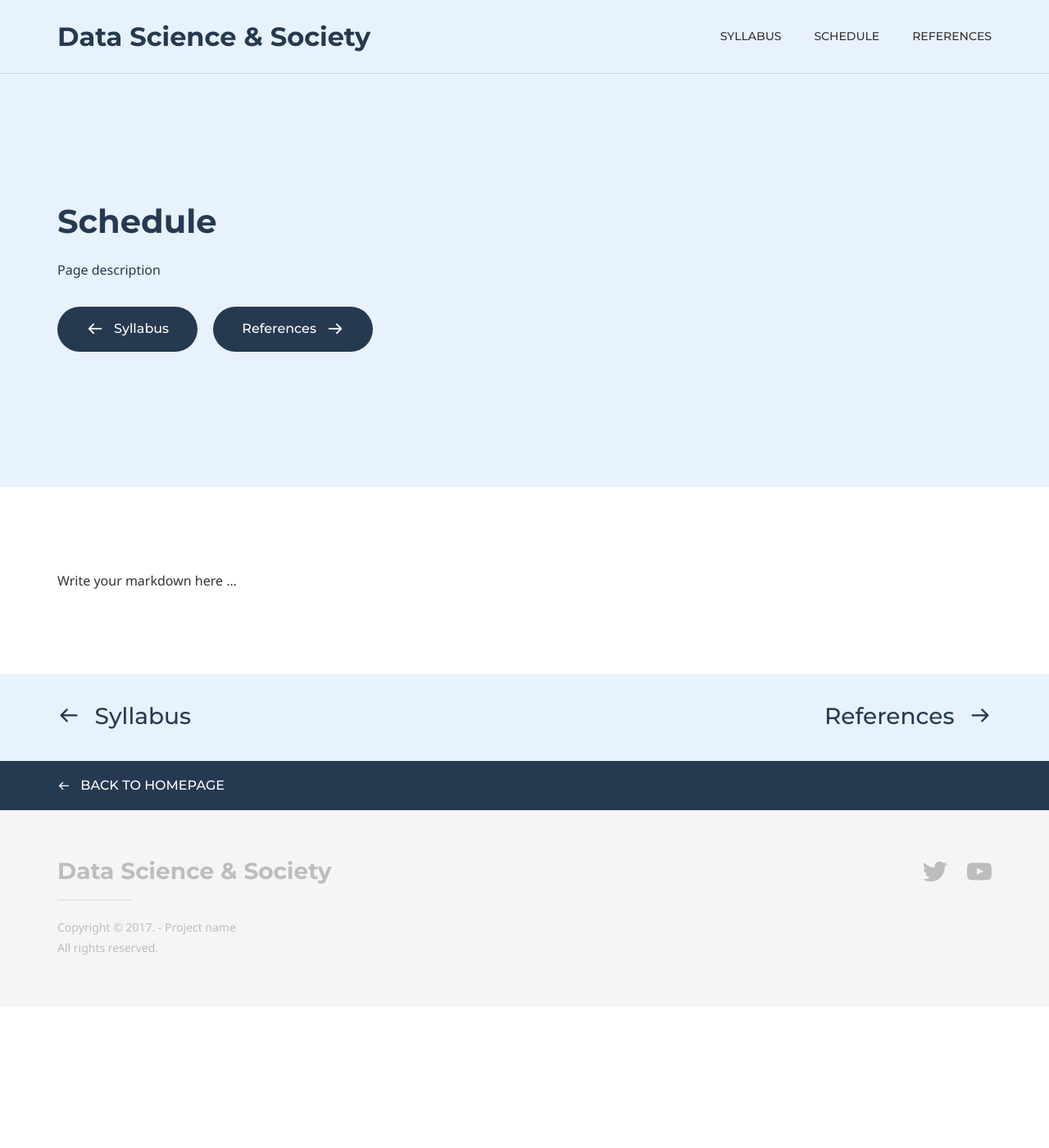
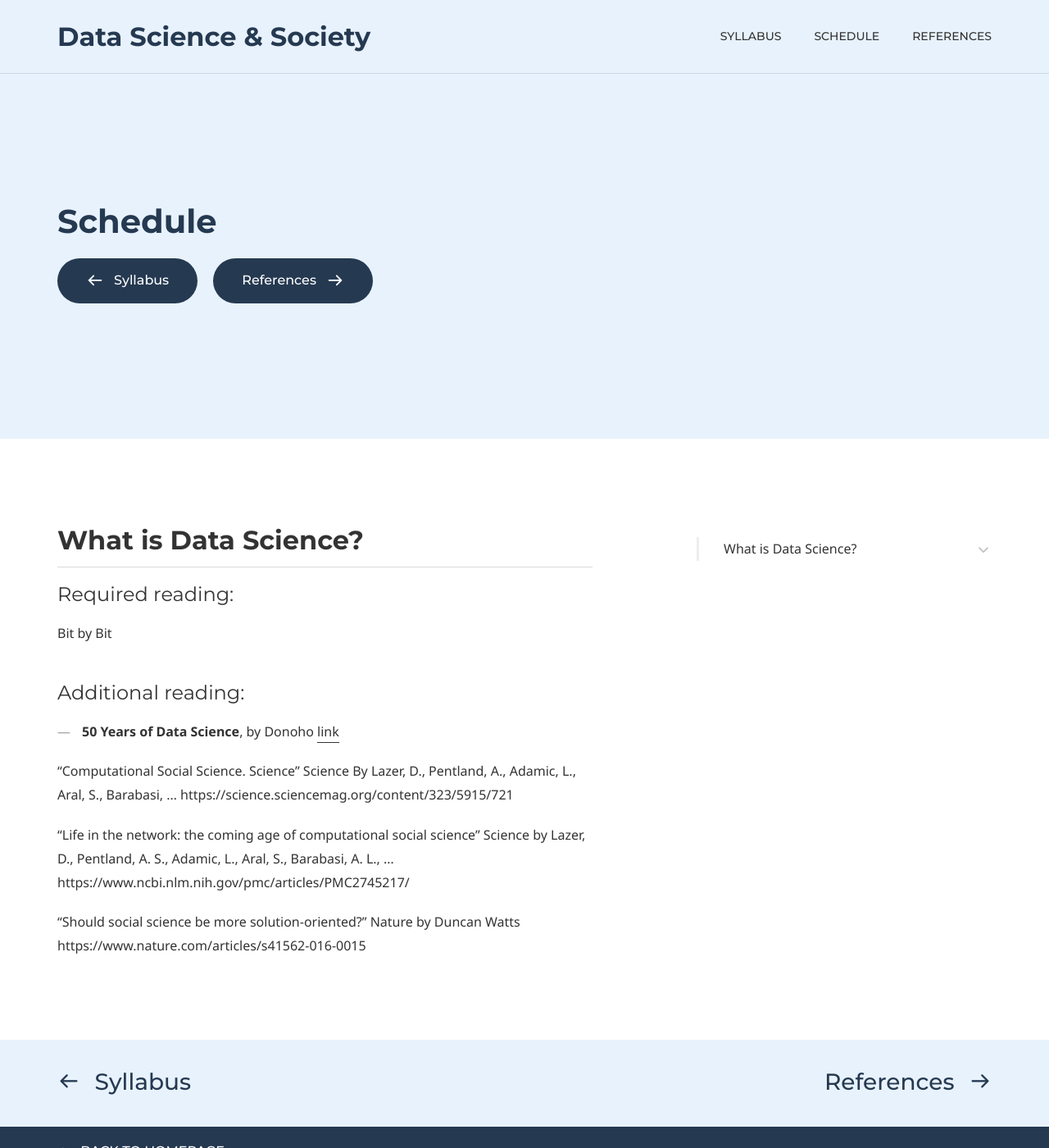
Before and after one commit to dssoc/dssoc.github.io, a Jekyll site: the page built from schedule.md, in a window 1280 px wide and 1400 px high. Shown: the whole window at 82% size. Built offline with Jekyll 4.4.1, drawn with Linux system fonts in a browser that asks for light colours; some web fonts are replaced.

Commit message:
udate schedule etc

```diff
--- a/schedule.md
+++ b/schedule.md
@@ -6,7 +6,6 @@ comments: false
 
 # Hero section
 title: Schedule
-description: Page description
 
 # Micro navigation
 micro_nav: true
@@ -21,4 +20,24 @@ page_nav:
         url: '/references'
 ---
 
-Write your markdown here ...
+## What is Data Science?
+
+#### Required reading:
+Bit by Bit
+
+#### Additional reading:
+- **50 Years of Data Science**, by Donoho [link](https://courses.csail.mit.edu/18.337/2015/docs/50YearsDataScience.pdf)
+
+“Computational Social Science. Science”
+	 Science
+By Lazer, D., Pentland, A., Adamic, L., Aral, S., Barabasi, ... https://science.sciencemag.org/content/323/5915/721
+
+“Life in the network: the coming age of computational social science”
+Science
+by Lazer, D., Pentland, A. S., Adamic, L., Aral, S., Barabasi, A. L., …
+https://www.ncbi.nlm.nih.gov/pmc/articles/PMC2745217/
+
+“Should social science be more solution-oriented?”
+Nature
+by Duncan Watts
+https://www.nature.com/articles/s41562-016-0015
```
Also changed, not shown: index.md (+3 -3 lines), references.md (+9 -9 lines), syllabus.md (+1 -1 lines).
